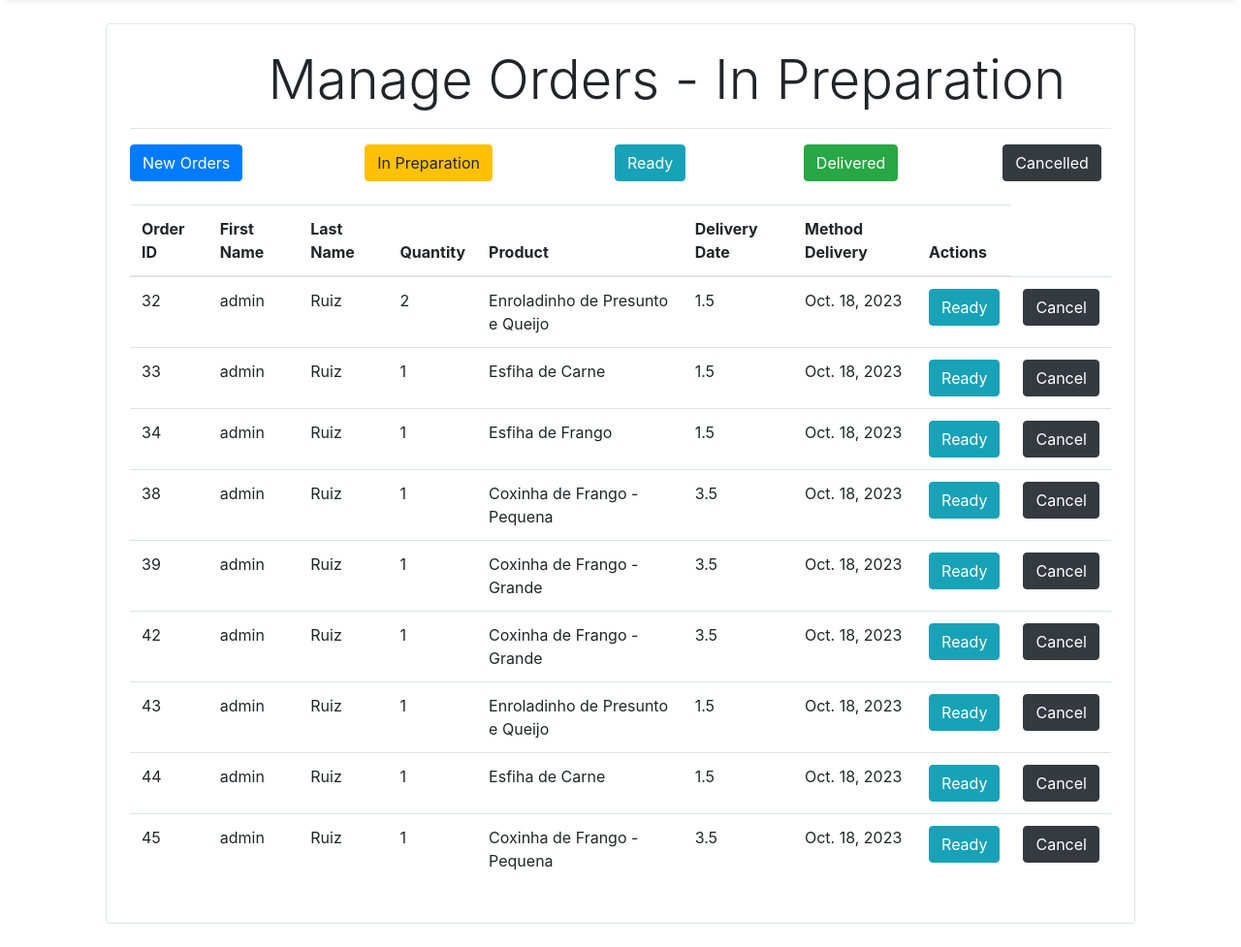
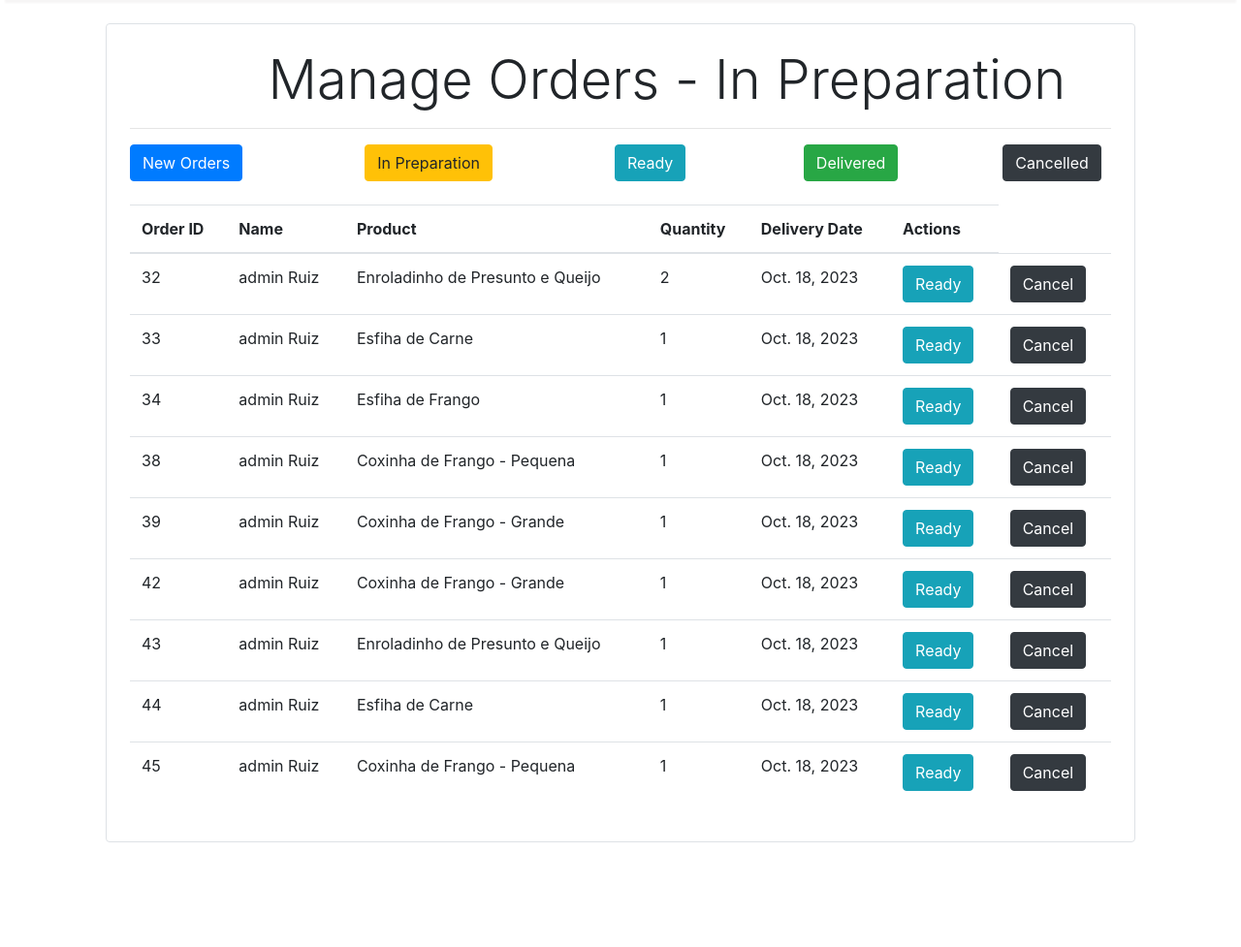
Before and after one commit to alexapruiz/Brazuka, a Django app: page /manage_orders/1 in a window 1280 px wide. Shown: the part 76-1053 px from the top of the page at 97% size. After the commit the page ends 945 px from the top, so only its background shows below. Run offline with Django 3.2, Linux system fonts and the light colour scheme; data comes from the database, SQL or seed files in the repository; both versions use the stored data as it was after the commit; some libraries are stand-ins or nearby versions.

Commit message:
Ajustes Checkout e Manage_Orders

```diff
--- a/store/templates/cart.html
+++ b/store/templates/cart.html
@@ -7,7 +7,6 @@
     {
         var obj = document.getElementById('DeliveryAddress');
         obj.style.display = "block";
-        obj.value=1
 
         var obj2 = document.getElementById('LblDeliveryAddress');
         obj2.style.display = "block";
--- a/store/templates/manage_orders.html
+++ b/store/templates/manage_orders.html
@@ -26,12 +26,10 @@
 				<thead>
 					<tr>
 						<th>Order ID</th>
-						<th>First Name</th>
-						<th>Last Name</th>
+						<th>Name</th>
+						<th>Product</th>
 						<th>Quantity</th>
-						<th>Product</th>
 						<th>Delivery Date</th>
-						<th>Method Delivery</th>
 						{% if tipo_consulta == 'Ready' or tipo_consulta == 'Delivered' %}
 							<th>Address</th>
 						{% endif %}
@@ -43,41 +41,28 @@
 				{% for order in manage_orders %}
 				<tr>
 					<td>{{order.0}}</td>
-					<td>{{order.1}}</td>
-					<td>{{order.2}}</td>
+					<td>{{order.1}} {{order.2}}</td>
 					<td>{{order.3}}</td>
 					<td>{{order.4}}</td>
-					<td>{{order.5}}</td>
 					<td>{{order.6}}</td>
-					{% if tipo_consulta == 'Ready' or tipo_consulta == 'Delivered' %}
-						<td>{{order.8}}</td>
-					{% endif %}
-
-					{% if order.7 == '0' %}
-					<!--<td><small class="badge badge-primary"> New Order </small></td>-->
+					{% if order.8 == '0' %}
 						<td><a class="btn btn-warning" type="submit" href="/manage_orders/update/{{ order.0 }}/1"> In Preparation </a></td>
 						<td><a class="btn btn-dark" type="submit" href="/manage_orders/update/{{ order.0 }}/9"> Cancel </a></td>
 					{% endif %}
 
-					{% if order.7 == '1' %}
-					<!--<td><small class="badge badge-warning"> In Preparation </small></td>-->
+					{% if order.8 == '1' %}
 						<td><a class="btn btn-info" type="submit" href="/manage_orders/update/{{ order.0 }}/2"> Ready </a></td>
 						<td><a class="btn btn-dark" type="submit" href="/manage_orders/update/{{ order.0 }}/9"> Cancel </a></td>
 						{% endif %}
 
-					{% if order.7 == '2' %}
-					<!--<td><small class="badge badge-info"> Ready </small></td>-->
+					{% if order.8 == '2' %}
+						<td>{{order.9}}</td>
 						<td><a class="btn btn-success" type="submit" href="/manage_orders/update/{{ order.0 }}/3"> Delivered </a></td>
 						<td><a class="btn btn-dark" type="submit" href="/manage_orders/update/{{ order.0 }}/9"> Cancel </a></td>
 					{% endif %}
 
-					{% if order.7 == '3' %}
-					<!--<td><small class="badge badge-success"> Delivered </small></td>-->
-					<!-- <td><a class="btn btn-dark" type="submit" href="/manage_orders/update/{{ order.0 }}/9"> Cancel </a></td>-->
-					{% endif %}
-
-					{% if order.7 == '9' %}
-					<!--<td><small class="badge badge-dark"> Cancelled </small></td>-->
+					{% if order.8 == '3' %}
+						<td>{{order.9}}</td>
 					{% endif %}
 				</tr>
 				{% endfor %}
--- a/store/views/manage_orders.py
+++ b/store/views/manage_orders.py
@@ -6,12 +6,12 @@ class ManageOrderView(View):
 
     def Orders(request, status=-1):
 
-        ComandoSQL = f"select O.id , C.first_name , C.last_name , O.quantity , P.name , O.price , O.date_delivery, O.status , substr(O.address,1,50) "
+        ComandoSQL = f"select O.id , C.first_name , C.last_name , P.name , O.quantity , O.price , O.date_delivery, O.Delivery_Pickup , O.status , substr(O.address,1,50) "
         ComandoSQL += f" from store_order O , store_customer C , store_products P "
         ComandoSQL += f" where O.customer_id = C.id "
         ComandoSQL += f" and O.product_id = P.id "
         ComandoSQL += f" and O.status = {status}"
-        ComandoSQL += f" order by O.date_delivery , C.first_name"
+        ComandoSQL += f" order by C.first_name , O.date_delivery"
 
         cursor_manage_order = connection.cursor()
         cursor_manage_order.execute(ComandoSQL)
```
Also changed, not shown: Brazuka.sqlite3. Lines whose indentation alone changed are shown as unchanged.
